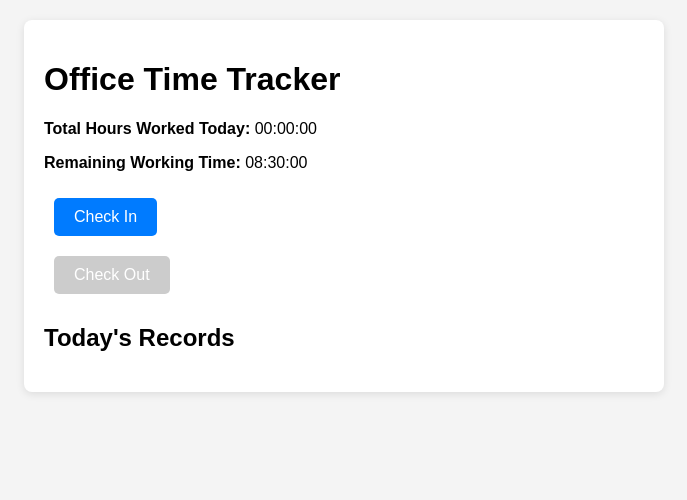
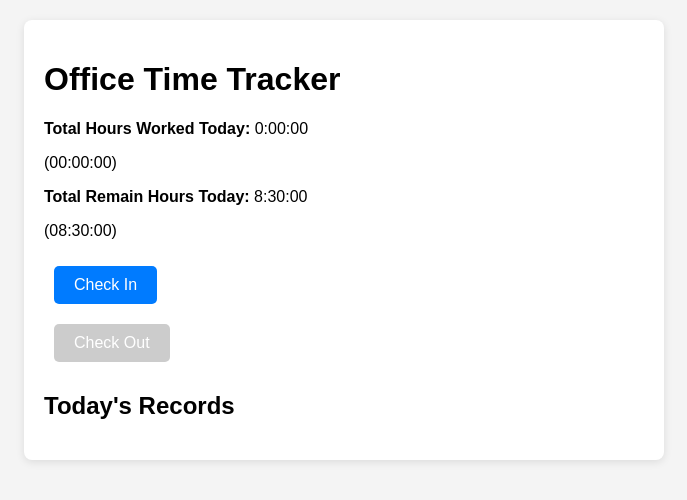
Before and after one commit to iamParvezKhan25/django-prep-intv, a Django app: page /tracker/ in a window 1280 px wide. Shown: the top 500 px of the page, without its empty margins (296-983 px from the left). Run offline with Django 3.2, Linux system fonts and the light colour scheme; the visitor is signed in with stand-in values (Sample User, id 1); data that the repository does not hold is empty.

Commit message:
changes in dashboards.html and views.py

```diff
--- a/MyPrepProject/tracker/templates/dashboards.html
+++ b/MyPrepProject/tracker/templates/dashboards.html
@@ -109,8 +109,10 @@
 <body>
     <div class="container">
         <h1>Office Time Tracker</h1>
-        <p><strong>Total Hours Worked Today:</strong> <span id="totalWorkedTime">00:00:00</span></p>
-        <p><strong>Remaining Working Time:</strong> <span id="remainingTime">08:30:00</span></p>
+        <p><strong>Total Hours Worked Today:</strong> {{ total_time }}</p>
+        <p>(<span id="totalWorkedTime">00:00:00</span>)</p>
+        <p><strong>Total Remain Hours  Today:</strong> {{ total_remain_time }}</p>
+        <p>(<span id="remainingTime">08:30:00</span>)</p>
 
         <!-- Status Indicator -->
         <div id="statusIndicator" class="status" style="display: none;"></div>
@@ -156,6 +158,57 @@
         return `${h}:${m}:${s}`;
     }
 
+    // Update Total Worked Time & Remaining Time
+    function updateClocks() {
+        let currentSessionSeconds = 0;
+
+        if (checkInTimestamp) {
+            currentSessionSeconds = Math.floor((Date.now() - checkInTimestamp) / 1000);
+        }
+
+        const totalSeconds = totalWorkedSeconds + currentSessionSeconds;
+
+        // Update Total Hours Worked Today
+        document.getElementById('totalWorkedTime').textContent = formatTime(totalSeconds);
+
+        // Update Remaining Working Time
+        const remainingSeconds = workLimitSeconds - totalSeconds;
+        document.getElementById('remainingTime').textContent = formatTime(Math.max(0, remainingSeconds));
+
+        checkWorkingHoursCompletion();
+    }
+
+    // Check if working hours are completed
+    function checkWorkingHoursCompletion() {
+        const totalTime = totalWorkedSeconds + (checkInTimestamp ? Math.floor((Date.now() - checkInTimestamp) / 1000) : 0);
+        if (totalTime >= workLimitSeconds) {
+            const statusIndicator = document.getElementById('statusIndicator');
+            statusIndicator.innerHTML = `<span class="completed-status">Working Hours Completed!</span>`;
+            clearInterval(timerInterval);
+
+            document.getElementById('checkInBtn').disabled = true;
+            document.getElementById('checkOutBtn').disabled = true;
+            localStorage.setItem('status', 'completed');
+        }
+    }
+
+    // Restore status and time on page load
+    window.onload = function () {
+        const savedStatus = localStorage.getItem('status');
+        totalWorkedSeconds = parseInt(localStorage.getItem('workedSeconds')) || 0;
+        checkInTimestamp = parseInt(localStorage.getItem('checkInTimestamp')) || null;
+
+        if (savedStatus) {
+            setStatus(savedStatus);
+            if (savedStatus === 'working' && checkInTimestamp) {
+                if (timerInterval) clearInterval(timerInterval);
+                timerInterval = setInterval(updateClocks, 1000);
+            }
+        }
+
+        updateClocks();
+    };
+
     // Set working or paused status
     function setStatus(status) {
         const statusIndicator = document.getElementById('statusIndicator');
@@ -197,61 +250,7 @@
         checkWorkingHoursCompletion();
     }
 
-    // Update Total Worked Time & Remaining Time
-    function updateClocks() {
-        let currentSessionSeconds = 0;
-
-        if (checkInTimestamp) {
-            currentSessionSeconds = Math.floor((Date.now() - checkInTimestamp) / 1000);
-        }
-
-        const totalSeconds = totalWorkedSeconds + currentSessionSeconds;
-
-        document.getElementById('totalWorkedTime').textContent = formatTime(totalSeconds);
-        const remainingSeconds = workLimitSeconds - totalSeconds;
-        document.getElementById('remainingTime').textContent = formatTime(Math.max(0, remainingSeconds));
-
-        checkWorkingHoursCompletion();
-    }
-
-    // Check if working hours are completed
-    function checkWorkingHoursCompletion() {
-        const totalTime = totalWorkedSeconds + (checkInTimestamp ? Math.floor((Date.now() - checkInTimestamp) / 1000) : 0);
-        if (totalTime >= workLimitSeconds) {
-            const statusIndicator = document.getElementById('statusIndicator');
-            statusIndicator.innerHTML = `<span class="completed-status">Working Hours Completed!</span>`;
-            clearInterval(timerInterval);
-
-            document.getElementById('checkInBtn').disabled = true;
-            document.getElementById('checkOutBtn').disabled = true;
-            localStorage.setItem('status', 'completed');
-        }
-    }
-
-    // Restore status and time on page load
-    window.onload = function () {
-        const savedStatus = localStorage.getItem('status');
-        totalWorkedSeconds = parseInt(localStorage.getItem('workedSeconds')) || 0;
-        checkInTimestamp = parseInt(localStorage.getItem('checkInTimestamp')) || null;
-
-        if (savedStatus) {
-            setStatus(savedStatus);
-            if (savedStatus === 'working' && checkInTimestamp) {
-                if (timerInterval) clearInterval(timerInterval);
-                timerInterval = setInterval(updateClocks, 1000);
-            }
-        }
-
-        updateClocks();
-    };
-
-    function formatTime(seconds) {
-        const h = String(Math.floor(seconds / 3600)).padStart(2, '0');
-        const m = String(Math.floor((seconds % 3600) / 60)).padStart(2, '0');
-        const s = String(seconds % 60).padStart(2, '0');
-        return `${h}:${m}:${s}`;
-    }
-
+    // Update session durations
     function updateDurations() {
         const records = document.querySelectorAll('.record');
 
--- a/MyPrepProject/tracker/views.py
+++ b/MyPrepProject/tracker/views.py
@@ -34,8 +34,11 @@ def check_out(request):
 def dashboard(request):
     user = request.user
     kolkata_tz = pytz.timezone('Asia/Kolkata')
-    records = TimeRecord.objects.filter(user=user, date=timezone.now().date())
 
+    # Fetch records for the current day and order by check_in time in descending order
+    records = TimeRecord.objects.filter(user=user, date=timezone.now().date()).order_by('-check_in')
+
+    # Convert UTC times to Asia/Kolkata timezone
     for record in records:
         record.check_in = record.check_in.astimezone(kolkata_tz)
         if record.check_out:
@@ -51,8 +54,14 @@ def dashboard(request):
     # Convert total seconds to HH:MM:SS format
     total_time = str(timedelta(seconds=int(total_seconds)))
 
+    # Calculate remaining time (8 hours 30 minutes = 30600 seconds)
+    work_limit_seconds = 8 * 3600 + 30 * 60  # 8 hours 30 minutes in seconds
+    remaining_seconds = max(0, work_limit_seconds - total_seconds)
+    total_remain_time = str(timedelta(seconds=int(remaining_seconds)))
+
     context = {
         'records': records,
         'total_time': total_time,
+        'total_remain_time': total_remain_time,  # Add remaining time to context
     }
     return render(request, 'dashboards.html', context)
```
